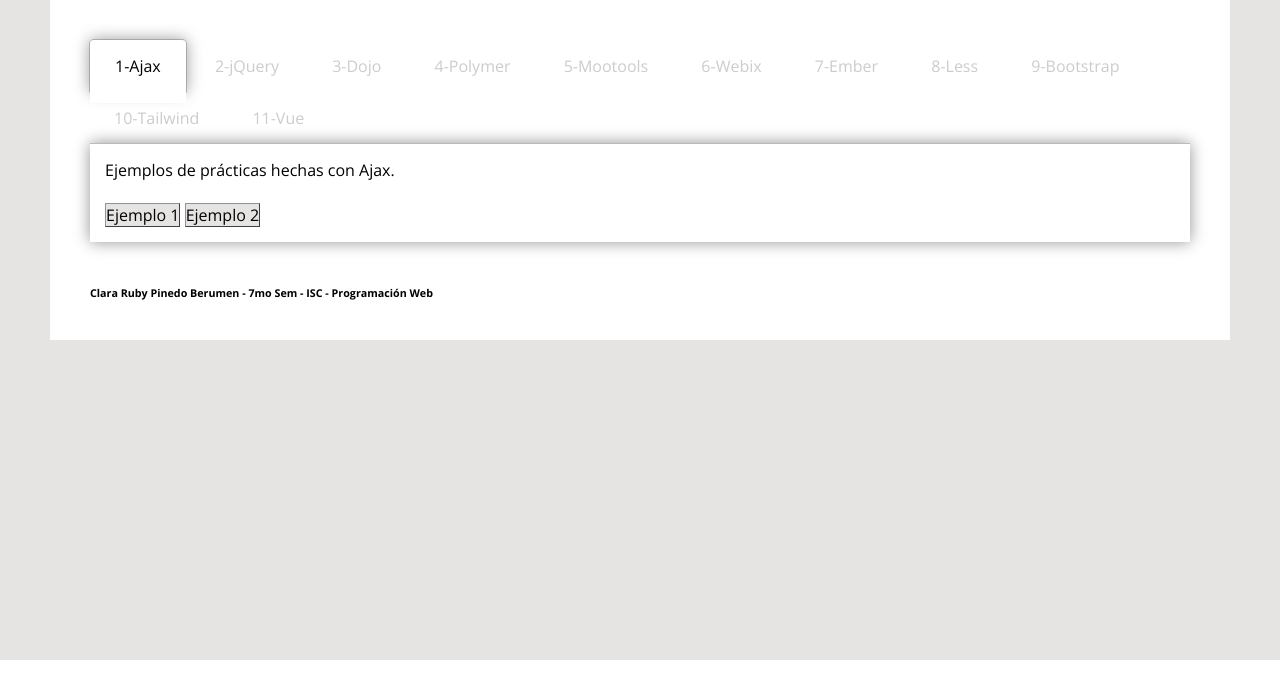
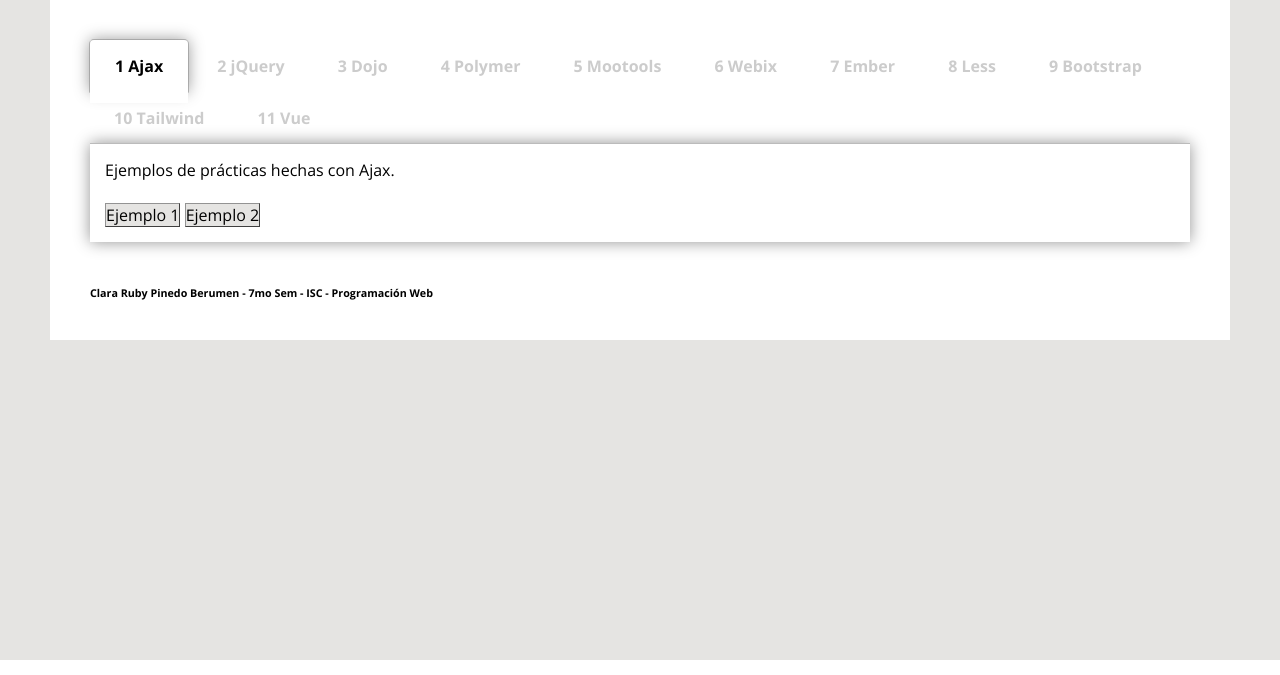
Before and after one commit to RubyBerumen/TalleresProgramaci-nWeb, a plain HTML site: page index.html in a window 1280 px wide. Shown: the part 136-811 px from the top of the page. Drawn offline with nearby package versions, Linux system fonts and the light colour scheme.

Commit message:
Se modificó el texto

```diff
--- a/index.html
+++ b/index.html
@@ -13,27 +13,27 @@
         <h1>Talleres Tema 3</h1>
         <br>
         <input type = "radio" id = "tab1" name = "tabs" checked>
-        <label for = "tab1">1-Ajax</label>
+        <label for = "tab1"><strong>1 Ajax</strong></label>
         <input type = "radio" id = "tab2" name = "tabs">
-        <label for = "tab2">2-jQuery</label>
+        <label for = "tab2"><strong>2 jQuery</strong></label>
         <input type = "radio" id = "tab3" name = "tabs">
-        <label for = "tab3">3-Dojo</label>
+        <label for = "tab3"><strong>3 Dojo</strong></label>
         <input type = "radio" id = "tab4" name = "tabs">
-        <label for = "tab4">4-Polymer</label>
+        <label for = "tab4"><strong>4 Polymer</strong></label>
         <input type = "radio" id = "tab5" name = "tabs">
-        <label for = "tab5">5-Mootools</label>
+        <label for = "tab5"><strong>5 Mootools</strong></label>
         <input type = "radio" id = "tab6" name = "tabs">
-        <label for = "tab6">6-Webix</label>
+        <label for = "tab6"><strong>6 Webix</strong></label>
         <input type = "radio" id = "tab7" name = "tabs">
-        <label for = "tab7">7-Ember</label>
+        <label for = "tab7"><strong>7 Ember</strong></label>
         <input type = "radio" id = "tab8" name = "tabs">
-        <label for = "tab8">8-Less</label>
+        <label for = "tab8"><strong>8 Less</strong></label>
         <input type = "radio" id = "tab9" name = "tabs">
-        <label for = "tab9">9-Bootstrap</label>
+        <label for = "tab9"><strong>9 Bootstrap</strong></label>
         <input type = "radio" id = "tab10" name = "tabs">
-        <label for = "tab10">10-Tailwind</label>
+        <label for = "tab10"><strong>10 Tailwind</strong></label>
         <input type = "radio" id = "tab11" name = "tabs">
-        <label for = "tab11">11-Vue</label>
+        <label for = "tab11"><strong>11 Vue</strong></label>
 
         <div id = "content1">
           <p>Ejemplos de prácticas hechas con Ajax. </p>
```
